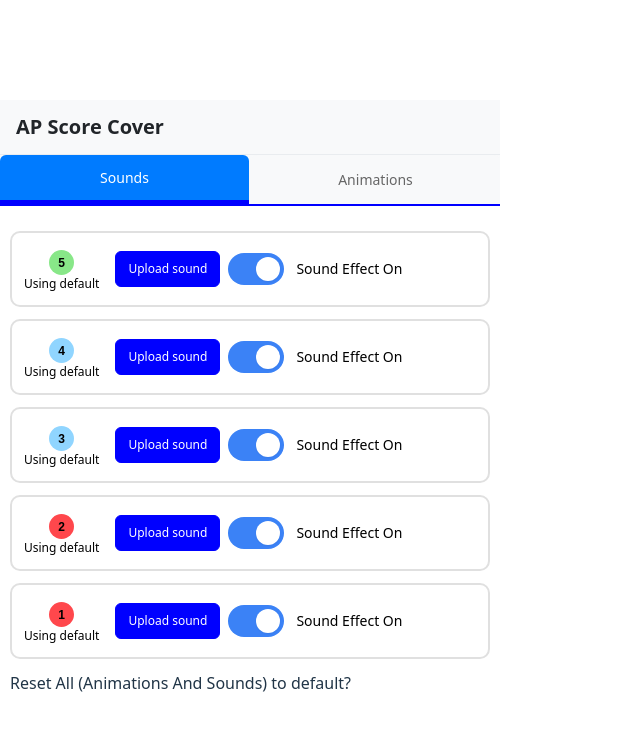
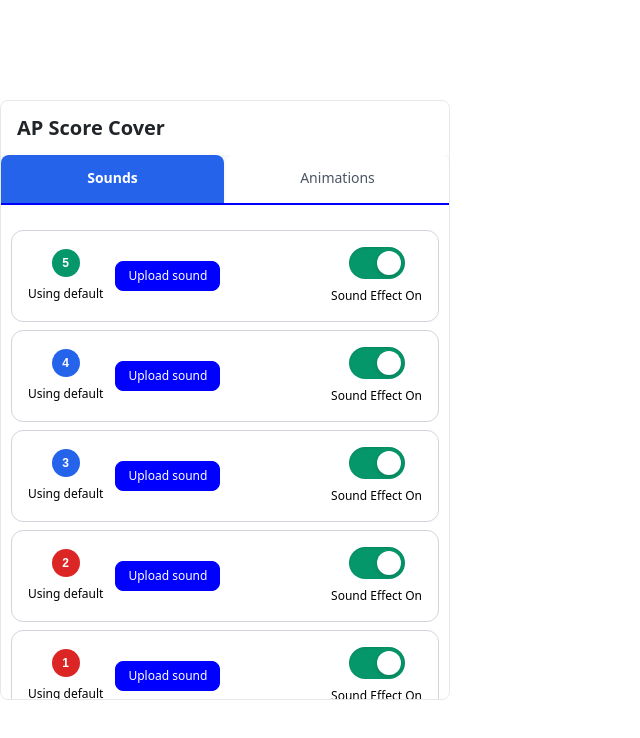
Before and after one commit to alaramartin/ap-score-cover, a React (Vite) app: page / in a window 1280 px wide. Shown: the top 738 px of the page, without its empty margins (0-640 px from the left). Built offline with nearby package versions, Linux system fonts and the light colour scheme; the HTML template or start-up script is replaced by a standard one.

Commit message:
fixed reset button and some more ui/visuals edits

```diff
--- a/src/App.tsx
+++ b/src/App.tsx
@@ -2,7 +2,7 @@ import { useState, useEffect } from "react";
 import Header from "./components/Header.tsx";
 import ScoreCard from "./components/ScoreCard.tsx";
 import TabNavButton from "./components/TabNavButton.tsx";
-// import ToggleSwitch from "./components/ToggleSwitch.tsx";
+import { colors } from "./styles/colors.ts";
 
 function App() {
     // initialize with the state in chrome.storage. if nothing in chrome.storage, then null
@@ -41,6 +41,33 @@ function App() {
     const [activeTab, setActiveTab] = useState("sound");
     const switchActiveTab = (inputType: string) => {
         setActiveTab(inputType === "sound" ? "sound" : "animation");
+    };
+
+    const buttonStyle = {
+        padding: "8px 12px",
+        border: "1px solid",
+        borderRadius: "8px",
+        cursor: "pointer",
+        fontSize: "12px",
+        fontWeight: "500",
+        transition: "all 0.2s ease",
+        background: colors.secondary,
+        borderColor: colors.secondary,
+        color: "white",
+        display: "inline-flex",
+        alignItems: "center",
+        justifyContent: "center",
+        lineHeight: "1.2",
+        boxSizing: "border-box",
+    } as React.CSSProperties;
+
+    const resetButtonStyle = {
+        ...buttonStyle,
+        background: colors.danger,
+        borderColor: colors.danger,
+        color: "white",
+        display: "block",
+        margin: "20px auto",
     };
 
     const handleFileUpload =
@@ -170,19 +197,44 @@ function App() {
         }
     };
 
-    // todo: change this to just reset animations or just reset sounds
     const resetAll = async (): Promise<void> => {
         try {
-            await chrome.storage.local.remove(["fileUploads"]);
-            setFileUpload({
-                1: null,
-                2: null,
-                3: null,
-                4: null,
-                5: null,
+            const newState = { ...fileUploads };
+
+            scores.forEach((score) => {
+                const existingData = fileUploads[score];
+
+                if (activeTab === "sound") {
+                    newState[score] = {
+                        sound: {
+                            fileName: "",
+                            base64: "",
+                            removed: false,
+                        },
+                        anim: existingData?.anim || {
+                            fileName: "",
+                            base64: "",
+                            removed: false,
+                        },
+                    };
+                } else {
+                    newState[score] = {
+                        sound: existingData?.sound || {
+                            fileName: "",
+                            base64: "",
+                            removed: false,
+                        },
+                        anim: {
+                            fileName: "",
+                            base64: "",
+                            removed: false,
+                        },
+                    };
+                }
             });
 
-            console.log("reset");
+            setFileUpload(newState);
+            await chrome.storage.local.set({ fileUploads: newState });
         } catch (error) {
             console.error(error, "with resetting");
         }
@@ -223,10 +275,13 @@ function App() {
     return (
         <div
             style={{
-                width: "500px",
+                width: "450px",
                 maxHeight: "600px",
                 overflow: "auto",
                 boxSizing: "border-box",
+                background: colors.background,
+                borderRadius: "8px",
+                border: "1px solid #e5e7eb",
             }}
         >
             <Header />
@@ -259,13 +314,15 @@ function App() {
                         score={score}
                         fileUploads={fileUploads}
                         inputType={activeTab}
+                        buttonStyle={buttonStyle}
                         onUpload={handleFileUpload(score, activeTab)}
                         onRevert={handleRevertToDefault(score, activeTab)}
                         onRemove={handleRemove(score, activeTab)}
                     />
                 ))}
-                <button onClick={resetAll}>
-                    Reset All (Animations And Sounds) to default?
+                <button onClick={resetAll} style={resetButtonStyle}>
+                    Reset All{" "}
+                    {activeTab.charAt(0).toUpperCase() + activeTab.slice(1)}s
                 </button>
             </div>
         </div>
--- a/src/components/FileUpload.tsx
+++ b/src/components/FileUpload.tsx
@@ -1,12 +1,18 @@
-import React from "react";
+import { useRef } from "react";
 
 interface Props {
     onChange: React.ChangeEventHandler<HTMLInputElement>;
+    buttonStyle: React.CSSProperties;
     inputType: string;
 }
 
-// todo: make prettier
-function FileUpload({ onChange, inputType }: Props) {
+function FileUpload({ onChange, buttonStyle, inputType }: Props) {
+    const inputRef = useRef<HTMLInputElement>(null);
+
+    const handleClick = () => {
+        inputRef.current?.click();
+    };
+
     let acceptTypes: string;
     if (inputType === "sound") {
         acceptTypes = ".mp3,.wav,.ogg";
@@ -14,31 +20,30 @@ function FileUpload({ onChange, inputType }: Props) {
         acceptTypes = ".gif";
     }
 
-    const buttonStyle = {
-        padding: "8px 12px",
-        border: "1px solid",
-        borderRadius: "6px",
-        cursor: "pointer",
-        fontSize: "12px",
-        fontWeight: "500",
-        transition: "all 0.2 ease",
+    const uploadButtonStyle = {
+        ...buttonStyle,
         background: "blue",
         borderColor: "blue",
         color: "white",
-        display: "inline-block",
-    };
+        whiteSpace: "nowrap" as const,
+        textAlign: "center" as const,
+        verticalAlign: "middle",
+        minHeight: "0",
+        height: "auto",
+    } as React.CSSProperties;
 
     return (
         <>
-            <label style={buttonStyle}>
+            <div onClick={handleClick} style={uploadButtonStyle}>
                 Upload {inputType}
+            </div>
             <input
+                ref={inputRef}
                 type="file"
                 accept={acceptTypes}
                 style={{ display: "none" }}
                 onChange={onChange}
             />
-            </label>
         </>
     );
 }
--- a/src/components/Header.tsx
+++ b/src/components/Header.tsx
@@ -1,10 +1,11 @@
+import { colors } from "../styles/colors.ts";
+
 function Header() {
     return (
         <header
             style={{
                 padding: "16px",
-                borderBottom: "1px solid #e9ecef",
-                background: "#f8f9fa",
+                background: colors.background,
             }}
         >
             <h1
--- a/src/components/ScoreCard.tsx
+++ b/src/components/ScoreCard.tsx
@@ -1,6 +1,7 @@
 import FileUpload from "./FileUpload";
 import ScoreLabel from "./ScoreLabel";
 import ToggleSwitch from "./ToggleSwitch";
+import { colors } from "../styles/colors.ts";
 
 interface Props {
     score: number;
@@ -20,6 +21,7 @@ interface Props {
         } | null
     >;
     inputType: string;
+    buttonStyle: React.CSSProperties;
     onUpload: React.ChangeEventHandler<HTMLInputElement>;
     onRevert: React.MouseEventHandler<HTMLButtonElement>;
     onRemove: React.MouseEventHandler<HTMLButtonElement>;
@@ -29,6 +31,7 @@ function ScoreCard({
     score,
     fileUploads,
     inputType,
+    buttonStyle,
     onUpload,
     onRevert,
     onRemove,
@@ -37,19 +40,6 @@ function ScoreCard({
         inputType === "sound"
             ? fileUploads[score]?.sound
             : fileUploads[score]?.anim;
-
-    const buttonStyle = {
-        padding: "8px 12px",
-        border: "1px solid",
-        borderRadius: "6px",
-        cursor: "pointer",
-        fontSize: "12px",
-        fontWeight: "500",
-        transition: "all 0.2s ease",
-        background: "#6c757d",
-        borderColor: "#6c757d",
-        color: "white",
-    };
 
     const handleRemoveToggle = () => {
         if (scoreInputValues?.removed) {
@@ -63,17 +53,34 @@ function ScoreCard({
         }
     };
 
+    const revertButtonStyle = {
+        ...buttonStyle,
+        background: colors.warning,
+        borderColor: colors.warning,
+        color: "white",
+    };
+
+    const uploadButtonStyle = {
+        ...buttonStyle,
+        background: colors.primary,
+        borderColor: colors.primary,
+        color: "white",
+        verticalAlign: "middle",
+        lineHeight: "1",
+    };
+
     return (
         <div
             style={{
-                padding: "12px",
-                border: "2px solid #e0e0e0",
-                borderRadius: "10px",
-                marginBottom: "12px",
+                padding: "16px",
+                border: `1px solid ${colors.border}`,
+                borderRadius: "12px",
+                marginBottom: "8px",
                 boxSizing: "border-box",
                 display: "flex",
                 alignItems: "center",
-                gap: "16px",
+                gap: "12px",
+                background: colors.cardBackground,
             }}
         >
             <div
@@ -82,7 +89,6 @@ function ScoreCard({
                     flexDirection: "column",
                     color: "black",
                     fontSize: "12px",
-                    marginTop: "5px",
                     display: "flex",
                     alignItems: "center",
                     maxWidth: "120px",
@@ -98,16 +104,19 @@ function ScoreCard({
                             display: "-webkit-box",
                             WebkitLineClamp: 2, // truncate if too long
                             WebkitBoxOrient: "vertical",
+                            marginTop: "8px",
                         }}
                     >
                         Uploaded: {scoreInputValues.fileName}
                     </span>
                 )}
                 {!scoreInputValues?.fileName && !scoreInputValues?.removed && (
-                    <span>Using default</span>
+                    <span style={{ marginTop: "8px" }}>Using default</span>
                 )}
                 {scoreInputValues?.removed && (
-                    <span>No {inputType} effect</span>
+                    <span style={{ marginTop: "8px" }}>
+                        No {inputType} effect
+                    </span>
                 )}
             </div>
 
@@ -116,20 +125,27 @@ function ScoreCard({
                     flex: 1,
                     display: "flex",
                     gap: "8px",
+                    alignItems: "center",
                 }}
             >
-                <FileUpload onChange={onUpload} inputType={inputType} />
+                <FileUpload
+                    onChange={onUpload}
+                    buttonStyle={uploadButtonStyle}
+                    inputType={inputType}
+                />
                 {scoreInputValues?.fileName && (
-                    <button onClick={onRevert} style={buttonStyle}>
-                        Revert to Default
+                    <button onClick={onRevert} style={revertButtonStyle}>
+                        Reset
                     </button>
                 )}
 
-                <ToggleSwitch
-                    inputType={inputType}
-                    onToggle={handleRemoveToggle}
-                    isChecked={!scoreInputValues?.removed}
-                ></ToggleSwitch>
+                <div style={{ marginLeft: "auto" }}>
+                    <ToggleSwitch
+                        inputType={inputType}
+                        onToggle={handleRemoveToggle}
+                        isChecked={!scoreInputValues?.removed}
+                    ></ToggleSwitch>
+                </div>
             </div>
         </div>
     );
--- a/src/components/ScoreLabel.tsx
+++ b/src/components/ScoreLabel.tsx
@@ -1,24 +1,27 @@
+import { colors } from "../styles/colors.ts";
+
 interface Props {
     score: number;
 }
 
 function ScoreLabel({ score }: Props) {
+    const getScoreColor = (score: number) => {
+        if (score === 5) return colors.score5;
+        if (score >= 3) return colors.score34;
+        return colors.score12;
+    };
+
     return (
         <div
             style={{
-                backgroundColor:
-                    score === 5
-                        ? "#88E788"
-                        : score >= 3
-                        ? "#90D5FF"
-                        : "#FF474C",
+                backgroundColor: getScoreColor(score),
                 borderRadius: "50%",
-                width: "25px",
-                height: "25px",
+                width: "28px",
+                height: "28px",
                 display: "flex",
                 alignItems: "center",
                 justifyContent: "center",
-                color: "black",
+                color: "white",
                 fontFamily: "sans-serif",
                 fontSize: "12px",
                 fontWeight: "bold",
--- a/src/components/TabNavButton.tsx
+++ b/src/components/TabNavButton.tsx
@@ -1,4 +1,5 @@
 import React from "react";
+import { colors } from "../styles/colors.ts";
 
 interface Props {
     inputType: string;
@@ -14,16 +15,28 @@ function TabNavButton({ inputType, activeTab, onSwitch }: Props) {
             onClick={onSwitch}
             style={{
                 flex: 1,
-                padding: "12px 8px",
+                padding: "12px 16px",
                 border: "none",
-                background: isActive ? "#007bff" : "#f8f9fa",
-                color: isActive ? "white" : "#666",
+                background: isActive ? colors.primary : colors.background,
+                color: isActive ? "white" : colors.textSecondary,
                 fontSize: "14px",
-                fontWeight: "500",
-                borderBottom: isActive ? "4px solid blue" : "transparent",
+                fontWeight: isActive ? "600" : "500",
                 cursor: "pointer",
-                transition: "all 0.2s",
-                borderRadius: "6px 6px 0 0",
+                transition: "all 0.2s ease",
+                borderRadius: "8px 8px 0 0",
+                borderBottom: isActive
+                    ? `3px solid ${colors.primary}`
+                    : "3px solid transparent",
+            }}
+            onMouseEnter={(e) => {
+                if (!isActive) {
+                    e.currentTarget.style.background = colors.border;
+                }
+            }}
+            onMouseLeave={(e) => {
+                if (!isActive) {
+                    e.currentTarget.style.background = colors.background;
+                }
             }}
         >
             {inputType === "sound" ? "Sounds" : "Animations"}
--- a/src/components/ToggleSwitch.tsx
+++ b/src/components/ToggleSwitch.tsx
@@ -1,3 +1,5 @@
+import { colors } from "../styles/colors.ts";
+
 interface Props {
     inputType: string;
     onToggle: React.ChangeEventHandler<HTMLInputElement>;
@@ -6,7 +8,7 @@ interface Props {
 
 function ToggleSwitch({ inputType, onToggle, isChecked }: Props) {
     return (
-        <>
+        <div className="flex flex-col items-center gap-2">
             <label className="flex cursor-pointer select-none items-center">
                 <div className="relative">
                     <input
@@ -17,21 +19,33 @@ function ToggleSwitch({ inputType, onToggle, isChecked }: Props) {
                     />
                     <div
                         className={`box block h-8 w-14 rounded-full transition-colors duration-200 ${
-                            isChecked ? "bg-blue-500" : "bg-gray-400"
+                            isChecked ? "bg-indigo-500" : "bg-gray-300"
                         }`}
+                        style={{
+                            background: isChecked
+                                ? colors.success
+                                : colors.textMuted,
+                            boxShadow: "inset 0 1px 2px rgba(0, 0, 0, 0.1)",
+                        }}
                     ></div>
                     <div
                         className={`absolute left-1 top-1 flex h-6 w-6 items-center justify-center rounded-full bg-white transition-transform duration-200 shadow-sm ${
                             isChecked ? "translate-x-6" : "translate-x-0"
                         }`}
+                        style={{
+                            boxShadow: "0 2px 4px rgba(0, 0, 0, 0.15)",
+                        }}
                     ></div>
                 </div>
-                <span className="flex items-center text-sm font-medium text-black ml-3">
-                    {inputType.charAt(0).toUpperCase() + inputType.slice(1)}{" "}
-                    Effect {isChecked ? "On" : "Off"}
-                </span>
             </label>
-        </>
+            <span
+                className="flex items-center font-medium text-black cursor-default"
+                style={{ fontSize: "12px" }}
+            >
+                {inputType.charAt(0).toUpperCase() + inputType.slice(1)} Effect{" "}
+                {isChecked ? "On" : "Off"}
+            </span>
+        </div>
     );
 }
 
--- a/src/index.css
+++ b/src/index.css
@@ -21,7 +21,7 @@ body {
   margin: 0;
   display: flex;
   place-items: center;
-  min-width: 500px;
+  min-width: 450px;
   min-height: 100vh;
 }
 
--- /dev/null
+++ b/src/styles/colors.ts
@@ -0,0 +1,19 @@
+export const colors = {
+    primary: "#2563eb",
+    secondary: "#64748b",
+    success: "#059669",
+    danger: "#dc2626",
+    warning: "#6b7280",
+
+    background: "#ffffff",
+    cardBackground: "#ffffff",
+    border: "#d1d5db",
+
+    textPrimary: "#111827",
+    textSecondary: "#4b5563",
+    textMuted: "#6b7280",
+
+    score5: "#059669",
+    score34: "#2563eb",
+    score12: "#dc2626",
+} as const;
```
Lines whose indentation alone changed are shown as unchanged.
